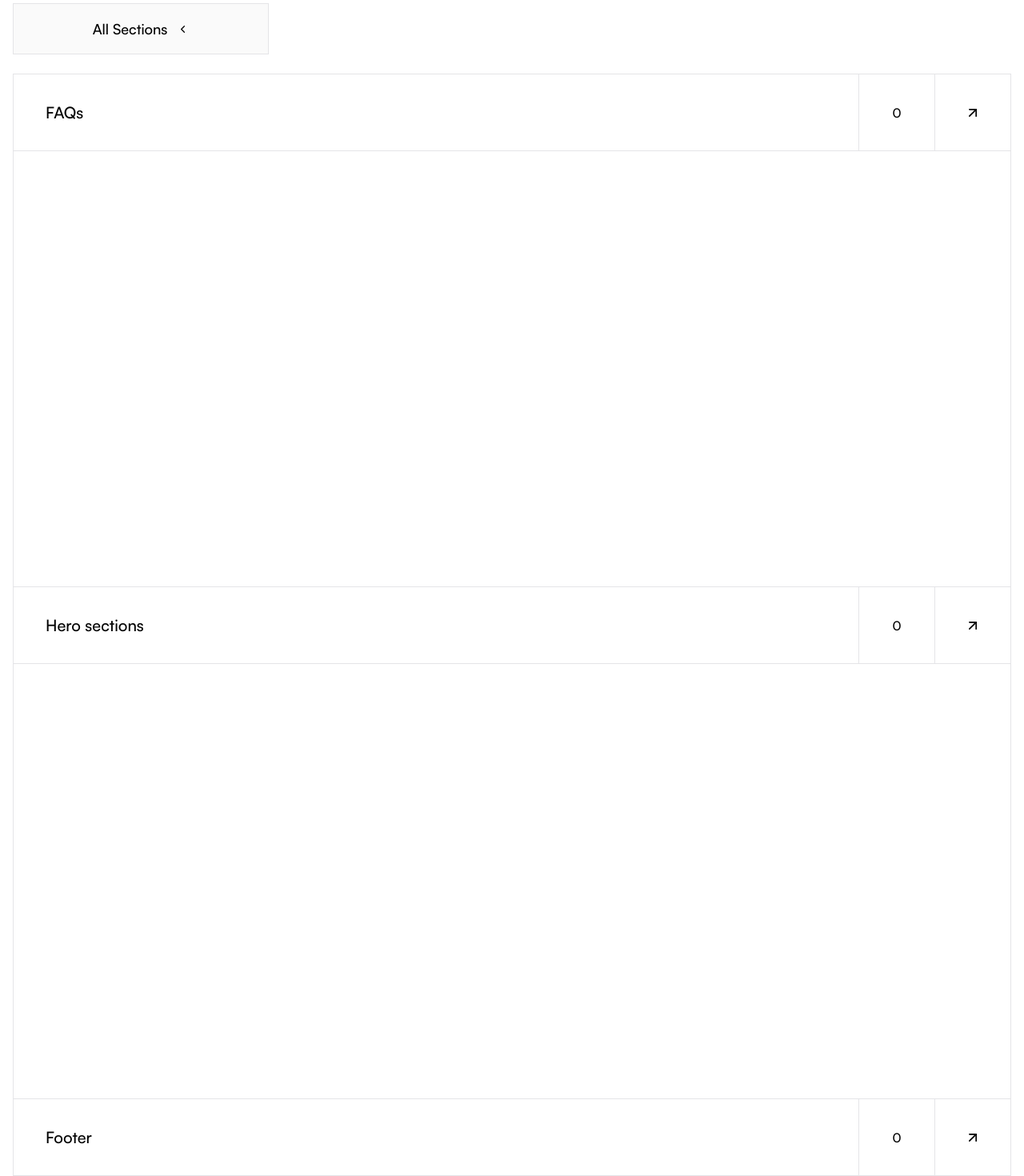
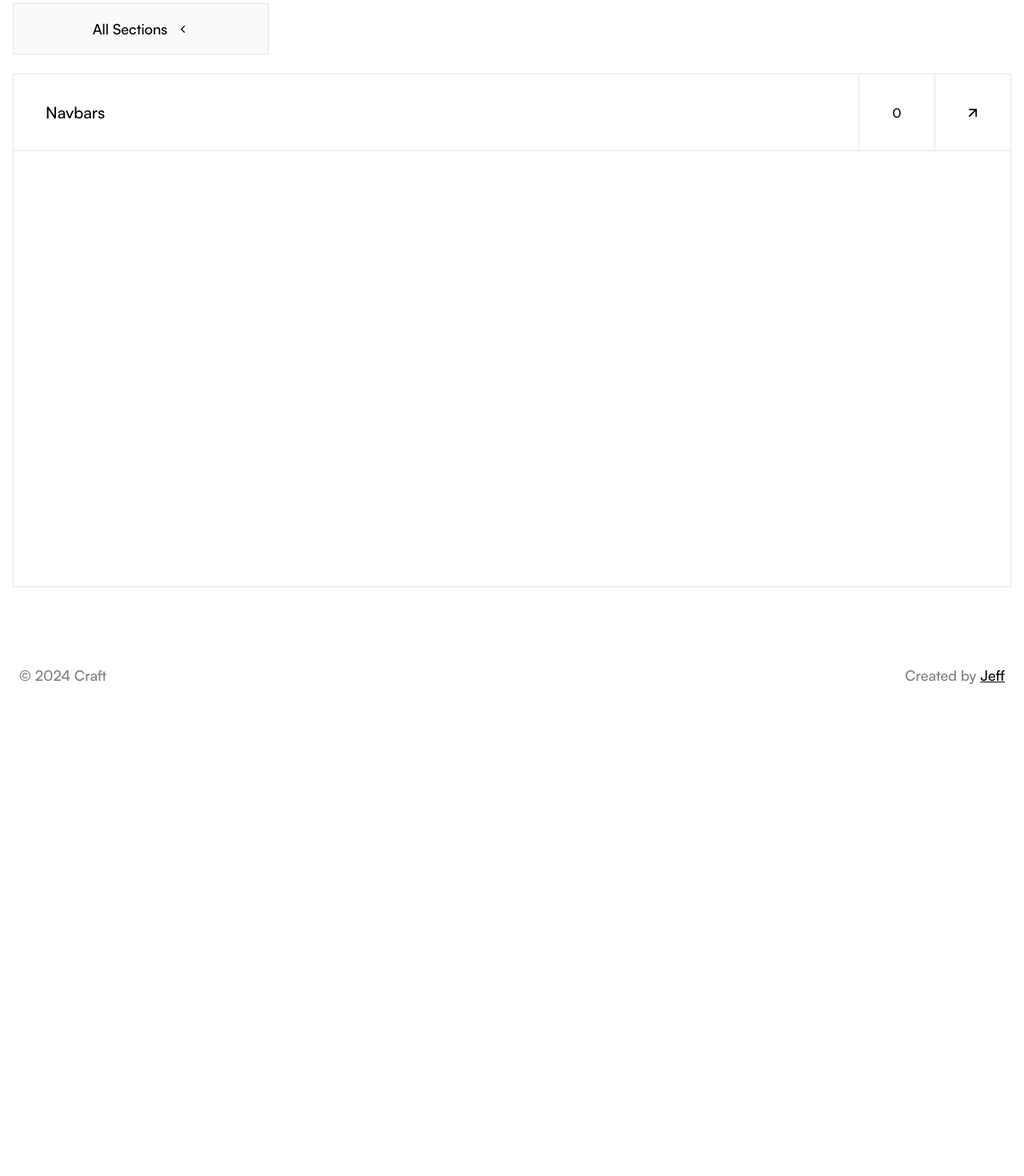
Before and after one commit to Jeff-Maina/craft, a Next.js app: page /sections in a window 1280 px wide. Shown: the part 260-1730 px from the top of the page at 80% size. After the commit the page ends 1134 px from the top, so only its background shows below. Built offline with nearby package versions, Linux system fonts and the light colour scheme.

Commit message:
Remove unrequired directories

```diff
--- a/src/app/(pages)/sections/FAQs/page.tsx
+++ /dev/null
@@ -1,17 +0,0 @@
-import PageLayout from "@/app/layouts/PageLayout";
-import type { Pageprops } from "@/lib/Interfaces";
-const PageOptions: Pageprops = {
-  page: "FAQs",
-  componentCount: 0,
-  category: "Sections",
-};
-
-const FAQs = () => {
-  return (
-    <PageLayout pageOptions={PageOptions}>
-      <section></section>
-    </PageLayout>
-  );
-};
-
-export default FAQs;
--- a/src/app/(pages)/sections/contact/page.tsx
+++ /dev/null
@@ -1,17 +0,0 @@
-import PageLayout from "@/app/layouts/PageLayout";
-import type { Pageprops } from "@/lib/Interfaces";
-const PageOptions: Pageprops = {
-  page: "Contact",
-  componentCount: 0,
-  category: "Sections",
-};
-
-const Contact = () => {
-  return (
-    <PageLayout pageOptions={PageOptions}>
-      <section></section>
-    </PageLayout>
-  );
-};
-
-export default Contact;
--- a/src/app/(pages)/sections/footer/page.tsx
+++ /dev/null
@@ -1,18 +0,0 @@
-import PageLayout from "@/app/layouts/PageLayout";
-import type { Pageprops } from "@/lib/Interfaces";
-
-const PageOptions: Pageprops = {
-  page: "Footer",
-  componentCount: 0,
-  category: "Sections",
-};
-
-const Footer = () => {
-  return (
-    <PageLayout pageOptions={PageOptions}>
-      <section></section>
-    </PageLayout>
-  );
-};
-
-export default Footer;
--- a/src/app/(pages)/sections/page.tsx
+++ b/src/app/(pages)/sections/page.tsx
@@ -1,9 +1,11 @@
+// component imports;
 import PageLayout from "@/app/layouts/PageLayout";
-import { SectionsData } from "@/data/AppData";
-
-import type { Pageprops } from "@/lib/Interfaces";
 import ComponentCard from "@/app/layouts/Cards/ComponentCard";
 import PageHeader from "../(components)/PageHeader";
+// types and interfaces;
+import type { Pageprops } from "@/lib/Interfaces";
+// data
+import { SectionsData } from "@/data/AppData";
 
 const PageOptions: Pageprops = {
   page: "Sections",
@@ -19,37 +21,10 @@ const Sections = () => {
         <br />
         <div className="grid w-full  border  border-zinc-200/60 lg:border-zinc-200 divide-y divide-zinc-200/60 lg:divide-zinc-200">
           <ComponentCard
-            componentName="FAQs"
-            componentCount={0}
-            isSection={true}
-            pagePath="/sections/faqs"
-            className="xl:h-[80vh]"
-          >
-            <div></div>
-          </ComponentCard>
-          <ComponentCard
-            componentName="Hero sections"
-            componentCount={0}
-            isSection={true}
-            pagePath="/sections/hero_sections"
-            className="xl:h-[80vh]"
-          >
-            <div></div>
-          </ComponentCard>
-          <ComponentCard
-            componentName="Footer"
-            componentCount={0}
-            isSection={true}
-            pagePath="/sections/footer"
-            className="xl:h-[80vh]"
-          >
-            <div></div>
-          </ComponentCard>
-          <ComponentCard
             componentName="Navbars"
             componentCount={0}
             isSection={true}
-            pagePath="/sections/navbar"
+            pagePath="/sections/navbars"
             className="xl:h-[80vh]"
           >
             <div></div>
--- a/src/app/(pages)/sections/testimonials/page.tsx
+++ /dev/null
@@ -1,17 +0,0 @@
-import PageLayout from "@/app/layouts/PageLayout";
-import type { Pageprops } from "@/lib/Interfaces";
-const PageOptions: Pageprops = {
-  page: "Testimonials",
-  componentCount: 0,
-  category: "Sections",
-};
-
-const Testimonials = () => {
-  return (
-    <PageLayout pageOptions={PageOptions}>
-      <section></section>
-    </PageLayout>
-  );
-};
-
-export default Testimonials;
--- a/src/data/AppData.tsx
+++ b/src/data/AppData.tsx
@@ -41,26 +41,6 @@ export const SectionsData: Array<SectionProps> = [
     component_path: "/sections/navbars",
     component_count: 0,
   },
-  {
-    component_name: "Testimonials",
-    component_path: "/sections/testimonials",
-    component_count: 0,
-  },
-  {
-    component_name: "FAQS",
-    component_path: "/sections/FAQs",
-    component_count: 0,
-  },
-  {
-    component_name: "Contact",
-    component_path: "/sections/contact",
-    component_count: 0,
-  },
-  {
-    component_name: "Footer",
-    component_path: "/sections/footer",
-    component_count: 0,
-  },
 ];
 
 export const ElementsData: Array<ElementProps> = [
@@ -68,17 +48,7 @@ export const ElementsData: Array<ElementProps> = [
     component_name: "Buttons",
     component_path: "/elements/buttons",
     component_count: 0,
-  },
-  {
-    component_name: "Links",
-    component_path: "/elements/links",
-    component_count: 0,
-  },
-  {
-    component_name: "Text",
-    component_path: "/elements/text",
-    component_count: 0,
-  },
+  }
 ];
 
 export const FaqsList: Array<faqsProps> = [
```
